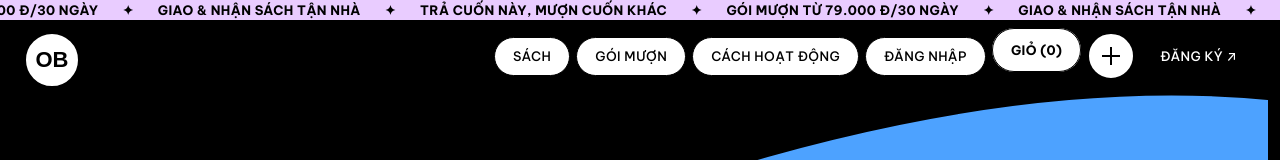
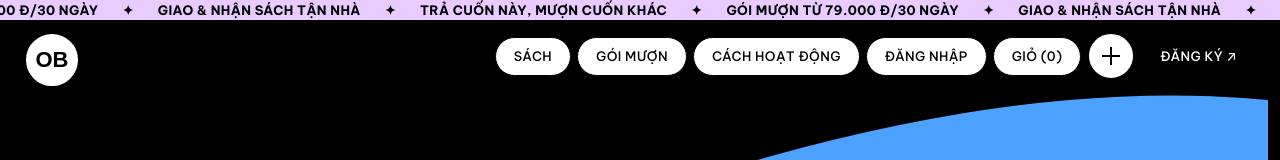
Before and after one commit to trantuan1324/open-boox, a Next.js app in the folder apps/web/: page / in a window 1280 px wide. Shown: the top 160 px of the page. Built offline with nearby package versions, Linux system fonts and the light colour scheme; no server answers; a web font is replaced by a local one.

Commit message:
fix(web): align the cart pill and return focus when the nav menu closes

```diff
--- a/apps/web/app/_landing/sections/nav.tsx
+++ b/apps/web/app/_landing/sections/nav.tsx
@@ -88,7 +88,10 @@ export function Nav({ user }: { user: PublicUser | null }) {
       ref={root}
       className="obx-nav"
       onKeyDown={(event) => {
-        if (event.key === 'Escape') setOpen(false);
+        if (event.key === 'Escape' && open) {
+          setOpen(false);
+          root.current?.querySelector<HTMLButtonElement>('.obx-nav__plus')?.focus();
+        }
       }}
     >
       <Link href="/" className="obx-nav__logo" aria-label="Open Boox — trang chủ">
--- a/apps/web/app/landing.css
+++ b/apps/web/app/landing.css
@@ -598,10 +598,31 @@ body:has(.obx-home) {
 
 .obx-nav__pills {
   display: flex;
+  align-items: center;
   gap: 6px;
   margin: 0;
   padding: 0;
   list-style: none;
+}
+
+.obx-nav__li > a:not(.obx-btn) {
+  display: inline-flex;
+  align-items: center;
+  padding: 12px 18px;
+  border: 1px solid var(--color-ink);
+  border-radius: 999px;
+  background: var(--color-paper);
+  font-size: 13px;
+  font-weight: 500;
+  line-height: 1;
+  letter-spacing: 0.03em;
+  transform: none;
+  transition: all 0.5s var(--obx-ease-bounce);
+}
+
+.obx-nav__li > a:not(.obx-btn):hover {
+  background: var(--color-ink);
+  color: var(--color-paper);
 }
 
 .obx-nav__plus {
```
